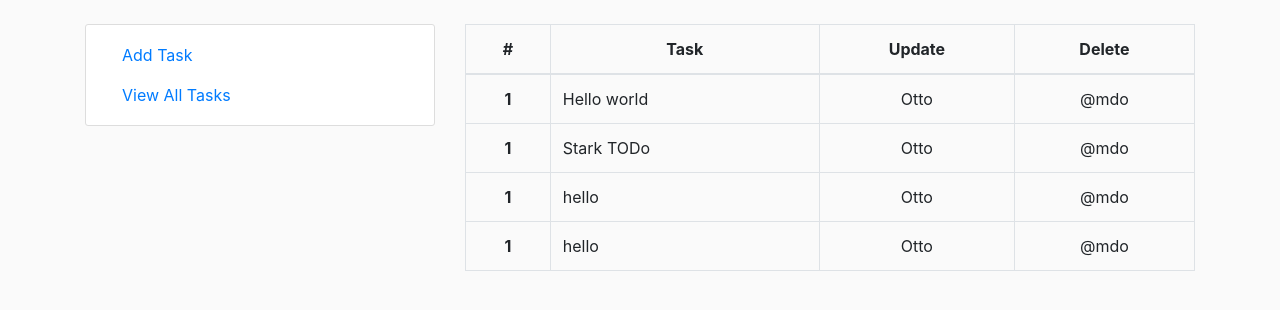
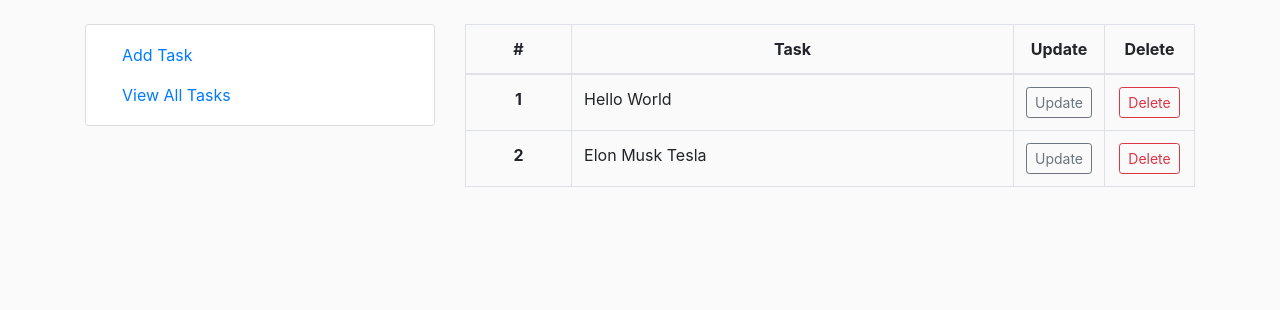
Before and after one commit to AdityaBagad/Task-Manager-using-Flask, a Flask app: page /all_tasks in a window 1280 px wide. Shown: the part 56-366 px from the top of the page. Run offline with Flask 2, Linux system fonts and the light colour scheme; the first user in the database is signed in; data comes from the database, SQL or seed files in the repository; some libraries are stand-ins or nearby versions.

Commit message:
Added Updation and Deletion of Tasks

```diff
--- a/todo_project/todo_project/forms.py
+++ b/todo_project/todo_project/forms.py
@@ -52,3 +52,7 @@ class UpdateUserPassword(FlaskForm):
 class TaskForm(FlaskForm):
     task_name = StringField(label='Task Description', validators=[DataRequired()])
     submit = SubmitField(label='Add Task')
+
+class UpdateTaskForm(FlaskForm):
+    task_name = StringField(label='Update Task Description', validators=[DataRequired()])
+    submit = SubmitField(label='Save Changes')
--- a/todo_project/todo_project/routes.py
+++ b/todo_project/todo_project/routes.py
@@ -1,10 +1,10 @@
-from flask import render_template, url_for, flash, redirect
+from flask import render_template, url_for, flash, redirect, request
 
 from todo_project import app, db, bcrypt
 
 # Import the forms
 from todo_project.forms import (LoginForm, RegistrationForm, UpdateUserInfoForm,
-                                UpdateUserPassword, TaskForm)
+                                UpdateUserPassword, TaskForm, UpdateTaskForm)
 
 # Import the Models
 from todo_project.models import User, Task
@@ -53,6 +53,12 @@ def login():
     return render_template('login.html', title='Login', form=form)
 
 
+@app.route("/logout")
+def logout():
+    logout_user()
+    return redirect(url_for('login'))
+
+
 @app.route("/register", methods=['POST', 'GET'])
 def register():
     if current_user.is_authenticated:
@@ -70,10 +76,11 @@ def register():
     return render_template('register.html', title='Register', form=form)
 
 
-@app.route("/logout")
-def logout():
-    logout_user()
-    return redirect(url_for('login'))
+@app.route("/all_tasks")
+@login_required
+def all_tasks():
+    tasks = User.query.filter_by(username=current_user.username).first().tasks
+    return render_template('all_tasks.html', title='All Tasks', tasks=tasks)
 
 
 @app.route("/add_task", methods=['POST', 'GET'])
@@ -85,15 +92,33 @@ def add_task():
         db.session.add(task)
         db.session.commit()
         flash('Task Created', 'success')
-        return redirect(url_for('all_tasks'))
-    return render_template('add_task.html', form=form)
+        return redirect(url_for('add_task'))
+    return render_template('add_task.html', form=form, title='Add Task')
 
 
-@app.route("/all_tasks")
+@app.route("/all_tasks/<int:task_id>/update_task", methods=['GET', 'POST'])
 @login_required
-def all_tasks():
-    tasks = User.query.filter_by(username=current_user.username).first().tasks
-    return render_template('all_tasks.html', title='All Tasks', tasks=tasks)
+def update_task(task_id):
+    task = Task.query.get_or_404(task_id)
+    form = UpdateTaskForm()
+    if form.validate_on_submit():
+        task.content = form.task_name.data
+        db.session.commit()
+        flash('Task Updated', 'success')
+        return redirect(url_for('all_tasks'))
+    elif request.method == 'GET':
+        form.task_name.data = task.content
+    return render_template('add_task.html', title='Update Task', form=form)
+
+
+@app.route("/all_tasks/<int:task_id>/delete_task")
+@login_required
+def delete_task(task_id):
+    task = Task.query.get_or_404(task_id)
+    db.session.delete(task)
+    db.session.commit()
+    flash('Task Deleted', 'info')
+    return redirect(url_for('all_tasks'))
 
 
 @app.route("/account", methods=['POST', 'GET'])
--- a/todo_project/todo_project/templates/add_task.html
+++ b/todo_project/todo_project/templates/add_task.html
@@ -22,7 +22,7 @@
         </div>
 
         <div class="form-group">
-            {{ form.submit(class="btn btn-primary") }}
+            {{ form.submit(class="btn btn-success") }}
         </div>
 
     </fieldset>
--- a/todo_project/todo_project/templates/all_tasks.html
+++ b/todo_project/todo_project/templates/all_tasks.html
@@ -3,25 +3,37 @@
 {% block content %}
 
 <!-- View All Tasks -->
+{% if tasks %}
 <table class="table table-bordered">
     <thead>
         <tr class="text-center">
             <th scope="col">#</th>
-            <th scope="col">Task</th>
-            <th scope="col">Update</th>
-            <th scope="col">Delete</th>
+            <th scope="col" style="vertical-align: middle;">Task</th>
+            <th scope="col" style="width: 90px;">Update</th>
+            <th scope="col" style="width: 90px;">Delete</th>
         </tr>
     </thead>
     <tbody>
         {% for task in tasks %}
-            <tr>
-                <th scope="row" class="text-center">1</th>
-                <td>{{ task.content }}</td>
-                <td class="text-center">Otto</td>
-                <td class="text-center">@mdo</td>
-            </tr>
+        <tr>
+            <th scope="row" class="text-center">{{ loop.index }}</th>
+            <td>{{ task.content }}</td>
+            <td class="text-center">
+                <a href="{{ url_for('update_task', task_id=task.id) }}" class="btn btn-outline-secondary btn-sm">Update</a>
+            </td>
+
+            <td class="text-center">
+                <a href="{{ url_for('delete_task', task_id=task.id) }}" class="btn btn-outline-danger btn-sm">Delete</a>
+            </td>
+        </tr>
         {% endfor %}
     </tbody>
 </table>
+{% else %}
+<legend>No Tasks to Display</legend>
+<p class="text-muted">
+    Click <a href="{{ url_for('add_task') }}">here</a> to Add Task
+</p>
+{% endif %}
 
 {% endblock %}
--- a/todo_project/todo_project/templates/layout.html
+++ b/todo_project/todo_project/templates/layout.html
@@ -74,9 +74,13 @@
         {% with messages = get_flashed_messages(with_categories=true) %}
         {% if messages %}
         {% for category, message in messages %}
-        <div class="alert alert-{{ category }}">
+        <div class="alert alert-{{ category }} alert-dismissible fade show" role="alert">
           {{ message }}
+          <button type="button" class="close" data-dismiss="alert" aria-label="Close">
+            <span aria-hidden="true">&times;</span>
+          </button>
         </div>
+
         {% endfor %}
         {% endif %}
         {% endwith %}
```
Also changed, not shown: other parts of todo_project/todo_project/templates/add_task.html (+1 -1 lines), todo_project/todo_project/templates/about.html (+8 -1 lines), todo_project/todo_project/site.db.
